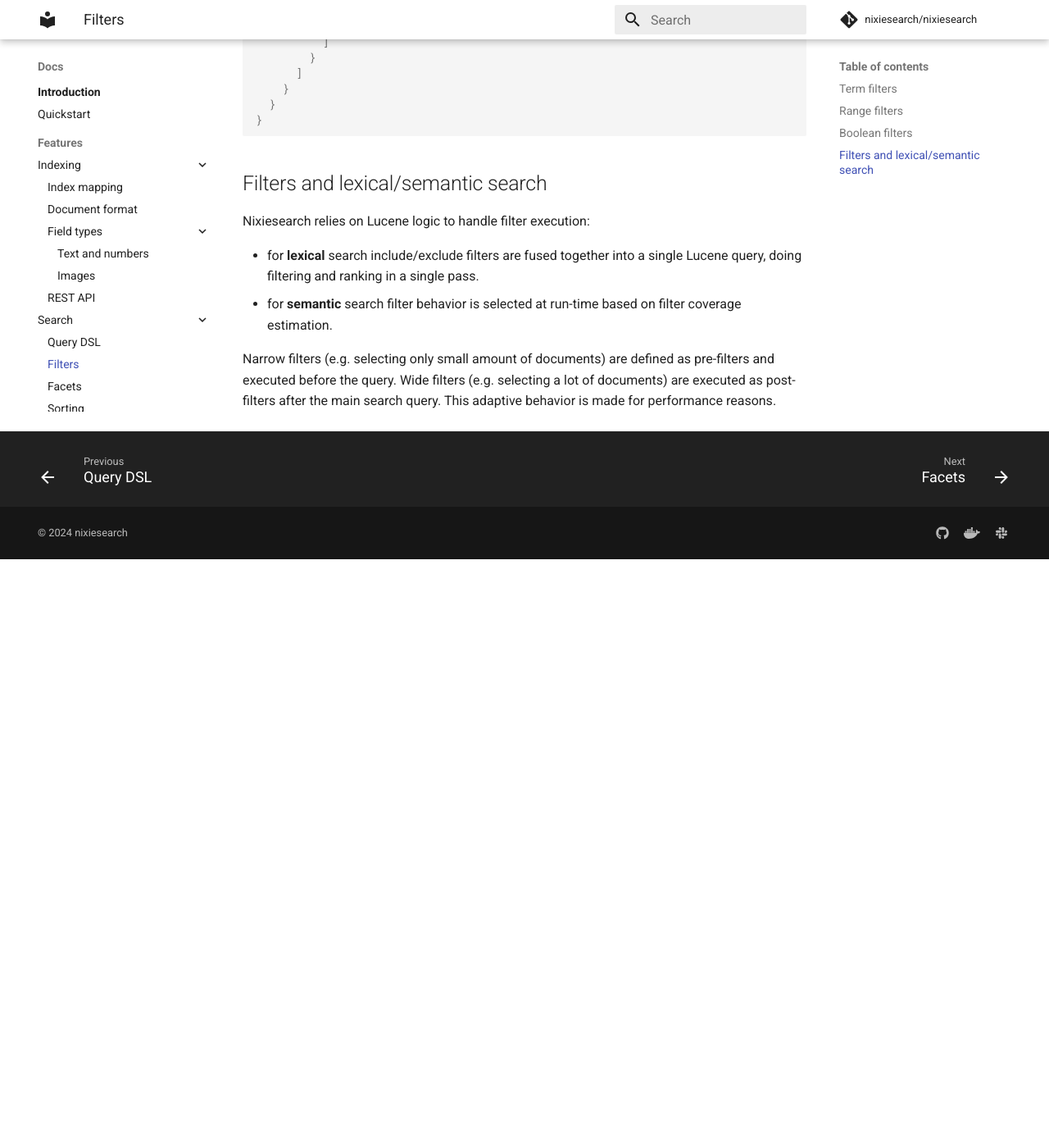
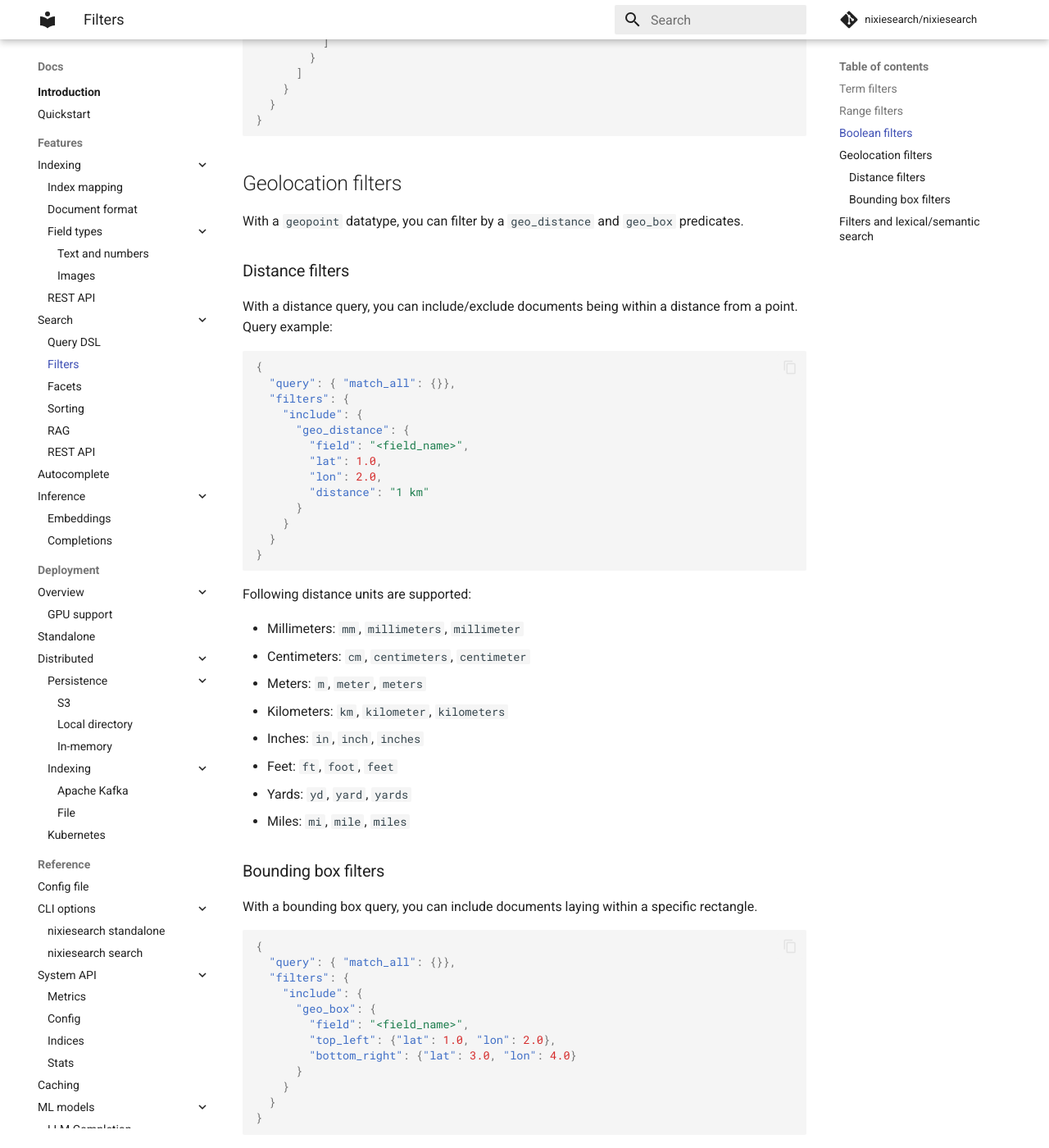
Before and after one commit to nixiesearch/nixiesearch, an MkDocs documentation site: the page built from docs/docs/features/search/filter.md, in a window 1280 px wide and 1400 px high, scrolled down 3036 px. Shown: the whole window at 82% size. Built offline with MkDocs 1.6.1 and Material for MkDocs 9.7.7, drawn with Linux system fonts in a browser that asks for light colours; comment, search, counter and statistics services are not loaded; before the commit the page ends 3718 px from its top, so only the background shows below that.

Commit message:
add docs for geopoint fields

````diff
--- a/docs/docs/features/search/filter.md
+++ b/docs/docs/features/search/filter.md
@@ -137,6 +137,60 @@
 }
 ```
 
+## Geolocation filters
+
+With a `geopoint` datatype, you can filter by a `geo_distance` and `geo_box` predicates.
+
+### Distance filters
+
+With a distance query, you can include/exclude documents being within a distance from a point. Query example:
+
+```json
+{
+  "query": { "match_all": {}},
+  "filters": {
+    "include": {
+      "geo_distance": {
+        "field": "<field_name>",
+        "lat": 1.0,
+        "lon": 2.0,
+        "distance": "1 km"
+      }
+    }
+  }
+}
+```
+
+Following distance units are supported:
+
+* Millimeters: `mm`, `millimeters`, `millimeter`
+* Centimeters: `cm`, `centimeters`, `centimeter`
+* Meters: `m`, `meter`, `meters`
+* Kilometers: `km`, `kilometer`, `kilometers`
+* Inches: `in`, `inch`, `inches`
+* Feet: `ft`, `foot`, `feet`
+* Yards: `yd`, `yard`, `yards`
+* Miles: `mi`, `mile`, `miles`
+
+### Bounding box filters
+
+With a bounding box query, you can include documents laying within a specific rectangle.
+
+```json
+{
+  "query": { "match_all": {}},
+  "filters": {
+    "include": {
+      "geo_box": {
+        "field": "<field_name>",
+        "top_left": {"lat": 1.0, "lon": 2.0},
+        "bottom_right": {"lat": 3.0, "lon": 4.0}
+      }
+    }
+  }
+}
+```
+
 
 ## Filters and lexical/semantic search
 
````
Also changed, not shown: docs/docs/features/indexing/types/index.md (+11 -0 lines), 1 other file.
